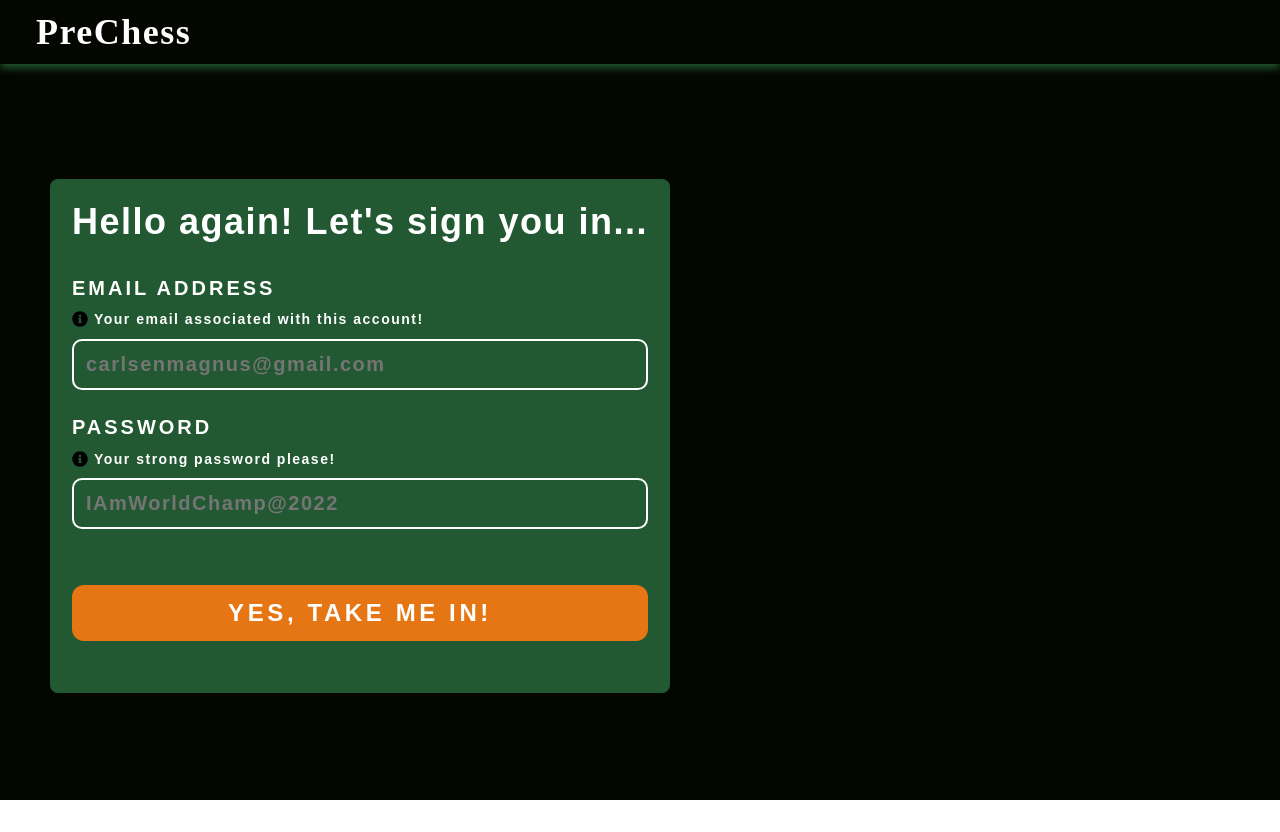
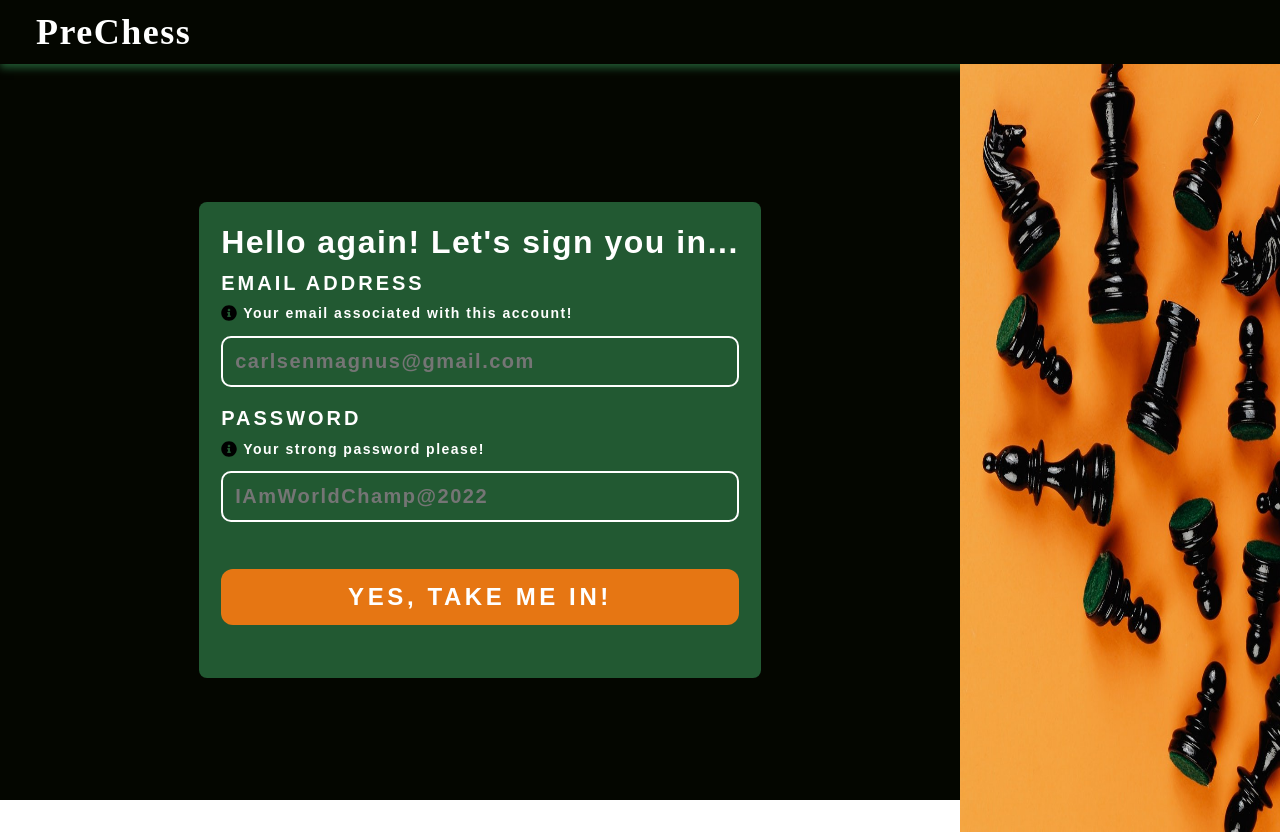
Before and after one commit to ganm0r/Prechess, a React (Create React App) app in the folder frontend/: page /login in a window 1280 px wide. Built offline with nearby package versions, Linux system fonts and the light colour scheme.

Commit message:
:camera_flash: Add theme image to Login page

```diff
--- a/frontend/src/pages/Login.jsx
+++ b/frontend/src/pages/Login.jsx
@@ -16,9 +16,10 @@ const SubHeading = styled.h1`
   margin: 0%;
   font-weight: ${typography.fontWeights.semibold};
   font-family: ${typography.fonts.primary};
-  font-size: 36px;
+  font-size: 32px;
   color: ${colors.white};
   position: relative;
+  user-select: none;
 `;
 
 const Login = () => {
@@ -26,14 +27,14 @@ const Login = () => {
     <React.Fragment>
       <Grid
         style={{
-            gridTemplateColumns: "0.9fr 0.7fr",
+            gridTemplateColumns: "3fr 1fr",
             alignItems: "center",
             justifyItems: "center",
-            height: "95%",
+            height: "96%",
         }}
       >
         <Card
-          gridTemplateRows={"repeat(4, 0.68fr)"}
+          gridTemplateRows={"repeat(4, 0.5fr)"}
         >
           <SubHeading>
             Hello again! Let's sign you in...
@@ -54,6 +55,15 @@ const Login = () => {
           />
           <Button children={"Yes, take me in!"} />
         </Card>
+        <img
+                src="/prechess.jpg"
+                alt="Mikhail Tal"
+                style={{
+                    width: "100%",
+                    height: "100%",
+                    pointerEvents: "none",
+                }}
+        />
       </Grid>
     </React.Fragment>
   );
```
